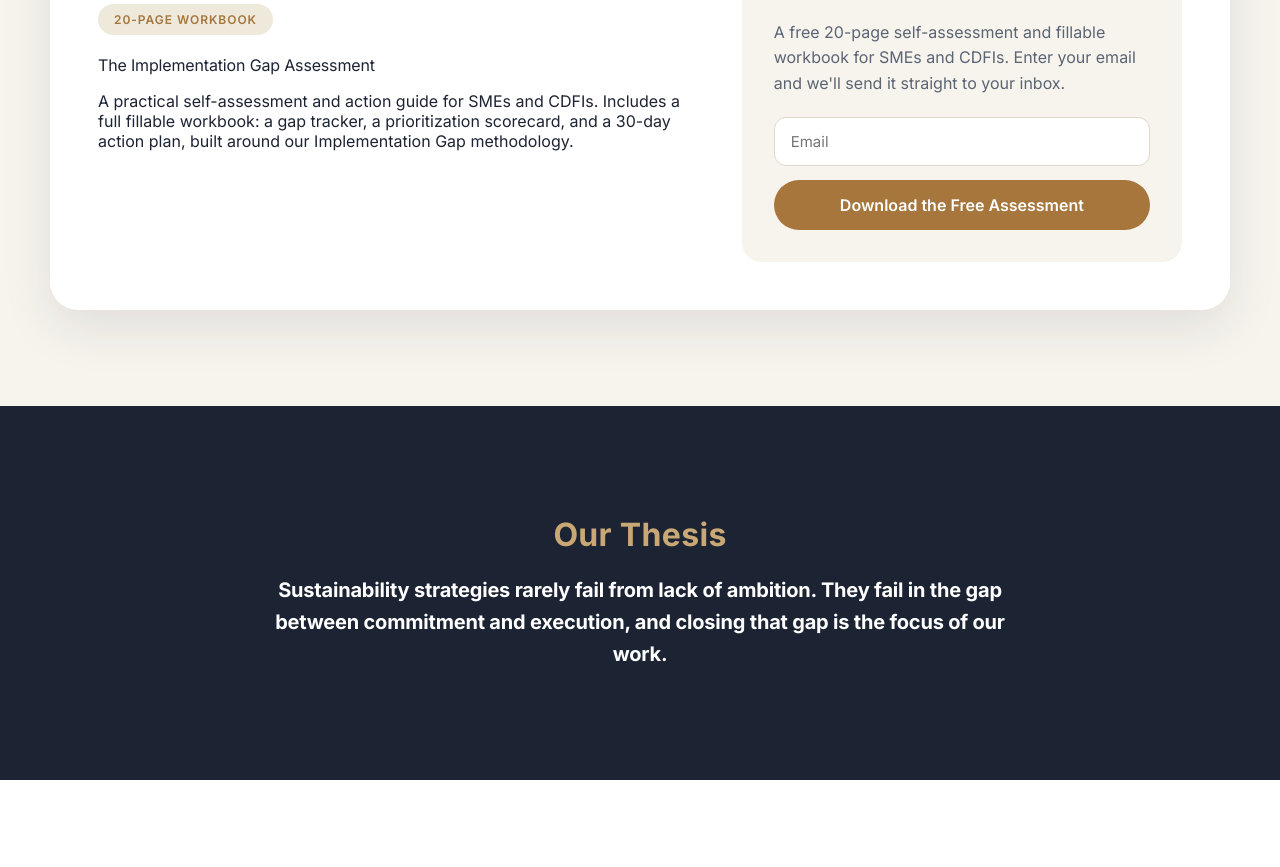
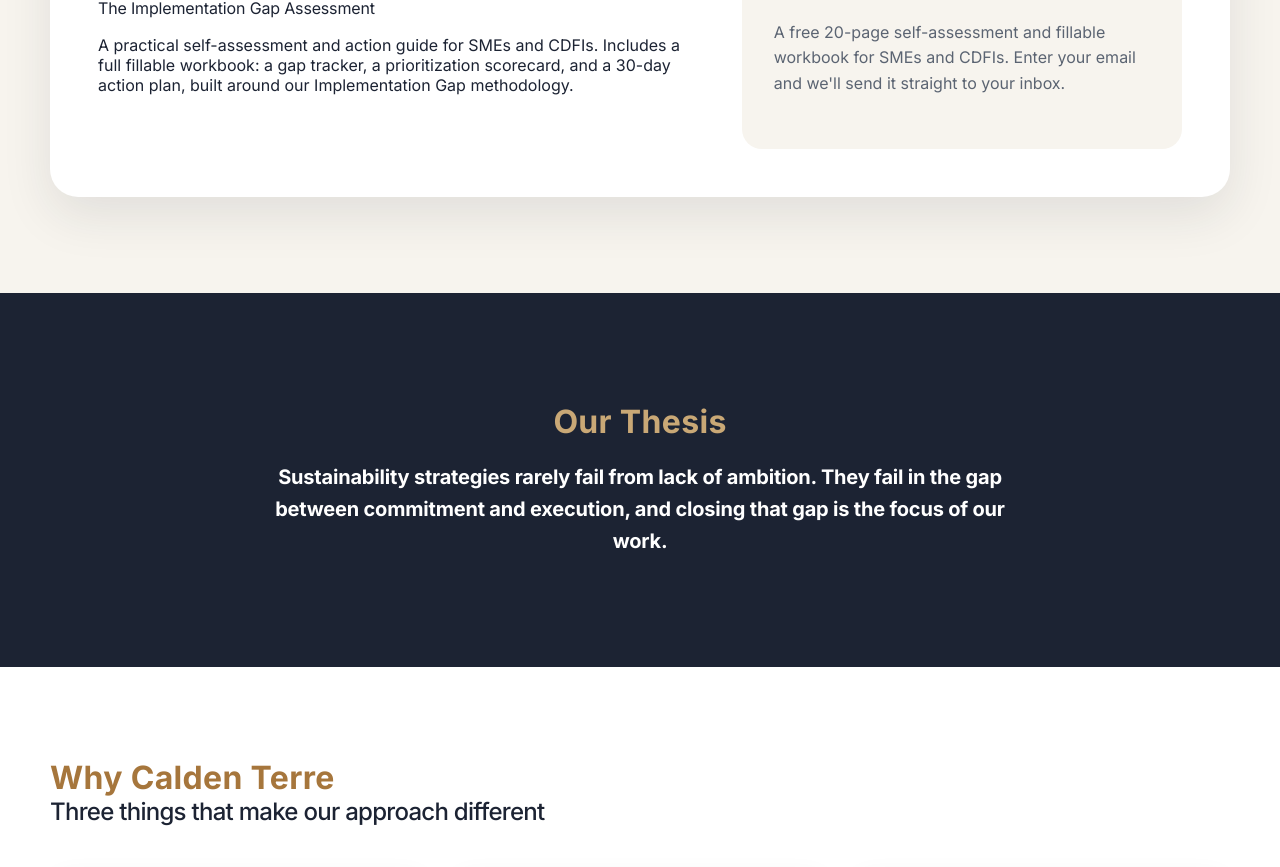
Before and after one commit to C-Terre/calden-terre-website, a Next.js app: page / in a window 1280 px wide. Shown: the part 3019-3886 px from the top of the page. Built offline with nearby package versions, Linux system fonts and the light colour scheme.

Commit message:
mailer lite update

```diff
--- a/app/layout.tsx
+++ b/app/layout.tsx
@@ -1,4 +1,5 @@
 import type { Metadata } from "next";
+import Script from "next/script";
 import "@fontsource/inter/400.css";
 import "@fontsource/inter/500.css";
 import "@fontsource/inter/600.css";
@@ -14,4 +15,10 @@ export const metadata: Metadata = {
   icons: { icon: "/favicon.png" }
 };
 
-export default function RootLayout({children}:{children:React.ReactNode}){return <html lang="en"><body><SiteHeader/><main>{children}</main><SiteFooter/></body></html>}
+export default function RootLayout({children}:{children:React.ReactNode}){return <html lang="en"><body><SiteHeader/><main>{children}</main><SiteFooter/><Script id="mailerlite-universal" strategy="afterInteractive">{`
+    (function(w,d,e,u,f,l,n){w[f]=w[f]||function(){(w[f].q=w[f].q||[])
+    .push(arguments);},l=d.createElement(e),l.async=1,l.src=u,
+    n=d.getElementsByTagName(e)[0],n.parentNode.insertBefore(l,n);})
+    (window,document,'script','https://assets.mailerlite.com/js/universal.js','ml');
+    ml('account', '2550034');
+  `}</Script></body></html>}
--- a/components/ResourceCapture.tsx
+++ b/components/ResourceCapture.tsx
@@ -1,56 +1,41 @@
 "use client";
-import { useState } from "react";
+import { useEffect } from "react";
+
+declare global {
+  interface Window {
+    ml?: (...args: unknown[]) => void;
+  }
+}
+
+const ML_ACCOUNT_ID = "2550034";
+const ML_FORM_ID = "JLh55U";
 
 export default function ResourceCapture({ compact = false }: { compact?: boolean }) {
-  const [email, setEmail] = useState("");
-  const [status, setStatus] = useState<"idle" | "sending" | "sent" | "error">("idle");
-
-  async function handleSubmit(e: React.FormEvent) {
-    e.preventDefault();
-    setStatus("sending");
-    try {
-      const res = await fetch("https://formspree.io/f/xlgqkjey", {
-        method: "POST",
-        headers: { "Content-Type": "application/json", Accept: "application/json" },
-        body: JSON.stringify({
-          email,
-          _subject: "Implementation Gap Assessment request",
-          message: `New request for the free Implementation Gap Assessment from ${email}`
-        })
-      });
-      setStatus(res.ok ? "sent" : "error");
-    } catch {
-      setStatus("error");
-    }
-  }
-
-  if (status === "sent") {
-    return (
-      <div className={compact ? "" : "resource-capture"}>
-        {!compact && <h3>Check your inbox</h3>}
-        <p style={{ color: "var(--body)", margin: 0 }}>
-          Thanks, we&apos;ll send the Implementation Gap Assessment to {email} shortly.
-        </p>
-      </div>
-    );
-  }
+  useEffect(() => {
+    // The homepage's root layout already loads MailerLite's universal script
+    // once, sitewide. But this component can also mount on its own after
+    // the initial page load (e.g. when navigating client-side to a page
+    // that renders it), and MailerLite's script only scans the DOM for
+    // ".ml-embedded" elements when it first runs. Re-injecting a fresh
+    // script tag here forces that scan to happen again, now that this
+    // component's embed div actually exists in the DOM, so the form
+    // reliably renders no matter how the page was reached.
+    const script = document.createElement("script");
+    script.src = "https://assets.mailerlite.com/js/universal.js";
+    script.async = true;
+    script.onload = () => {
+      window.ml?.("account", ML_ACCOUNT_ID);
+    };
+    document.body.appendChild(script);
+    return () => {
+      document.body.removeChild(script);
+    };
+  }, []);
 
   const form = (
-    <form onSubmit={handleSubmit} className="resource-form">
-      <input
-        type="email"
-        required
-        placeholder="Email"
-        value={email}
-        onChange={(e) => setEmail(e.target.value)}
-      />
-      <button type="submit" className="btn btn-primary" disabled={status === "sending"}>
-        {status === "sending" ? "Sending..." : "Download the Free Assessment"}
-      </button>
-      {status === "error" && (
-        <p className="form-error">Something went wrong. Please try again, or email info@caldenterre.com directly.</p>
-      )}
-    </form>
+    <div className="resource-form">
+      <div className="ml-embedded" data-form={ML_FORM_ID}></div>
+    </div>
   );
 
   if (compact) return form;
```
